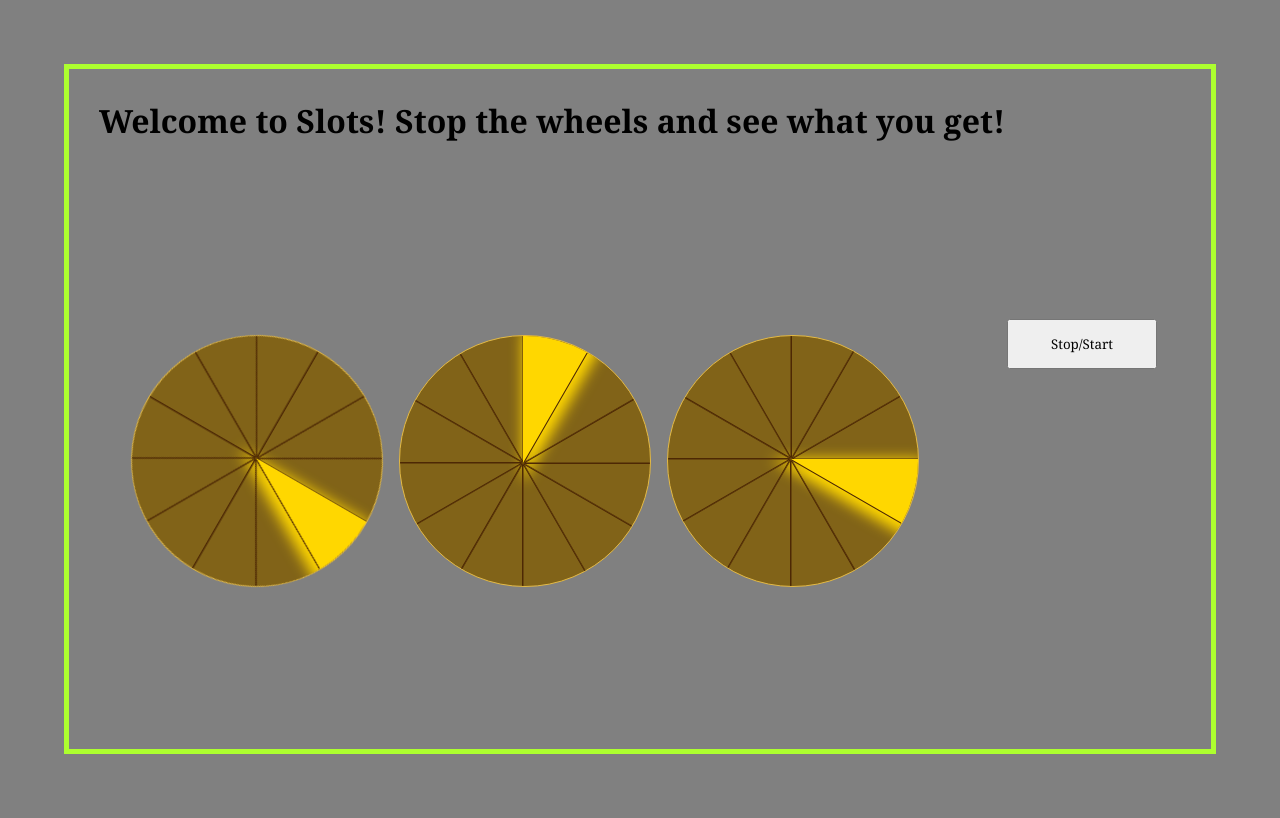
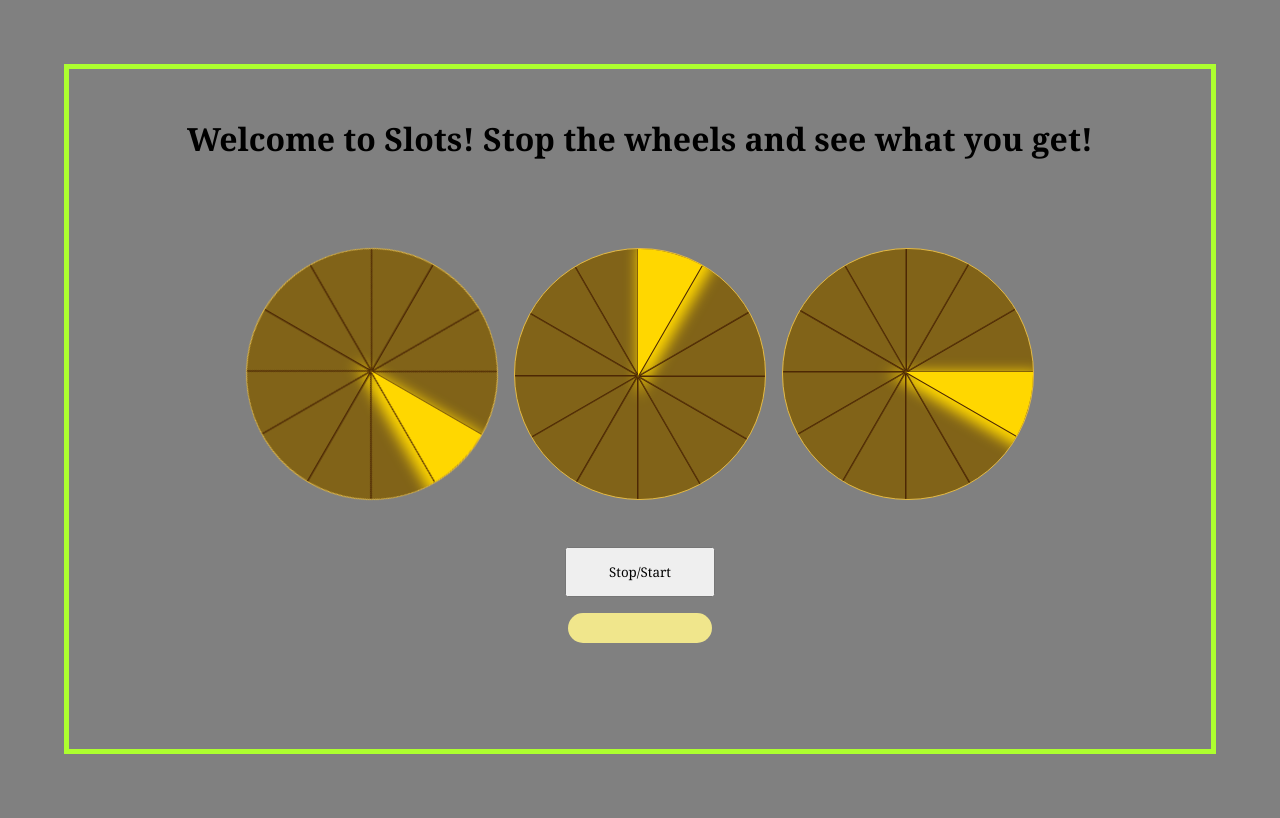
Before and after one commit to toastyThink/Project-1-Browser-based-Game, a plain HTML site: page index.html in a window 1280 px wide. Drawn offline with Linux system fonts and the light colour scheme.

Commit message:
Development Phase 15

```diff
--- a/index.html
+++ b/index.html
@@ -12,7 +12,6 @@
         <h1 id="playerMessage">Welcome to Slots! Stop the wheels and see what you get!</h1>
             <div id="reelWrapper">
                 <section>
-                    <!-- <div id="reel1Triangle"></div> -->
                     <ul class="slotReel" id="reel1">
                         <li class="Cherry"> <div class="symbol"></div> </li>
                         <li class="Bar"><div class="symbol"></div> </li>
@@ -29,7 +28,6 @@
                     </ul>
                 </section>
                 <section>
-                    <!-- <div id="reel2Triangle"></div> -->
                     <ul class="slotReel" id="reel2">
                         <li class="Cherry"><div class="symbol"></div></li>
                         <li class="Bar"><div class="symbol"></div></li>
@@ -46,7 +44,6 @@
                     </ul>
                 </section>
                 <section>
-                    <!-- <div id="reel3Triangle"></div> -->
                     <ul class="slotReel" id="reel3">
                         <li class="Cherry"><div class="symbol"></div></li>
                         <li class="Bar"><div class="symbol"></div></li>
@@ -63,8 +60,10 @@
                     </ul>
                 </section>
             </div>
-        <button id="stopper">Stop/Start</button>
-        <h2 id="balance"></h2>
+        <section id="playerInfro">
+            <button id="stopper">Stop/Start</button>
+            <h2 id="balance"></h2>
+        </section>
 
     </main>
 </body>
--- a/main.css
+++ b/main.css
@@ -15,13 +15,8 @@ main{
  margin: 5% 5% 5%;
  display: flex;
  flex-wrap: wrap;
- justify-content:center;
-}
-
-#reelWrapper{
-    display: flex;
-    flex-wrap: wrap;
-    order: 2;
+ flex-direction: column;
+ align-items: center;
 }
 
 section{
@@ -29,27 +24,38 @@ section{
 }
 
 h1{
-    flex-grow: 1;
-    order: 1;
-    margin: 30px;
+    margin: 1.5em;
 }
+
+#reelWrapper{
+    display: flex;
+    flex-wrap: wrap;
+    margin: 1.5em;
+
+}
+
+#playerInfo{
+     margin: 1em;
+     width: 800px;
+     display: flex;
+     flex-direction: row;
+     align-items: baseline;
+ }
 
 h2{
     color:green;
     background-color: khaki;
     border-radius: 20px;
-    margin:0 40px;
+    margin:0.5em;
 
     font-size: 20px;
     height: 30px;
-    order:3;
 }
 
 button {
     width: 150px;
     height: 50px;
-    order: 4;
-
+    margin: 0.5em;
 }
 
 .slotReel{
@@ -65,6 +71,7 @@ button {
     list-style-type: none;
 
 }
+
 
 .symbol{
     position: absolute;
```
